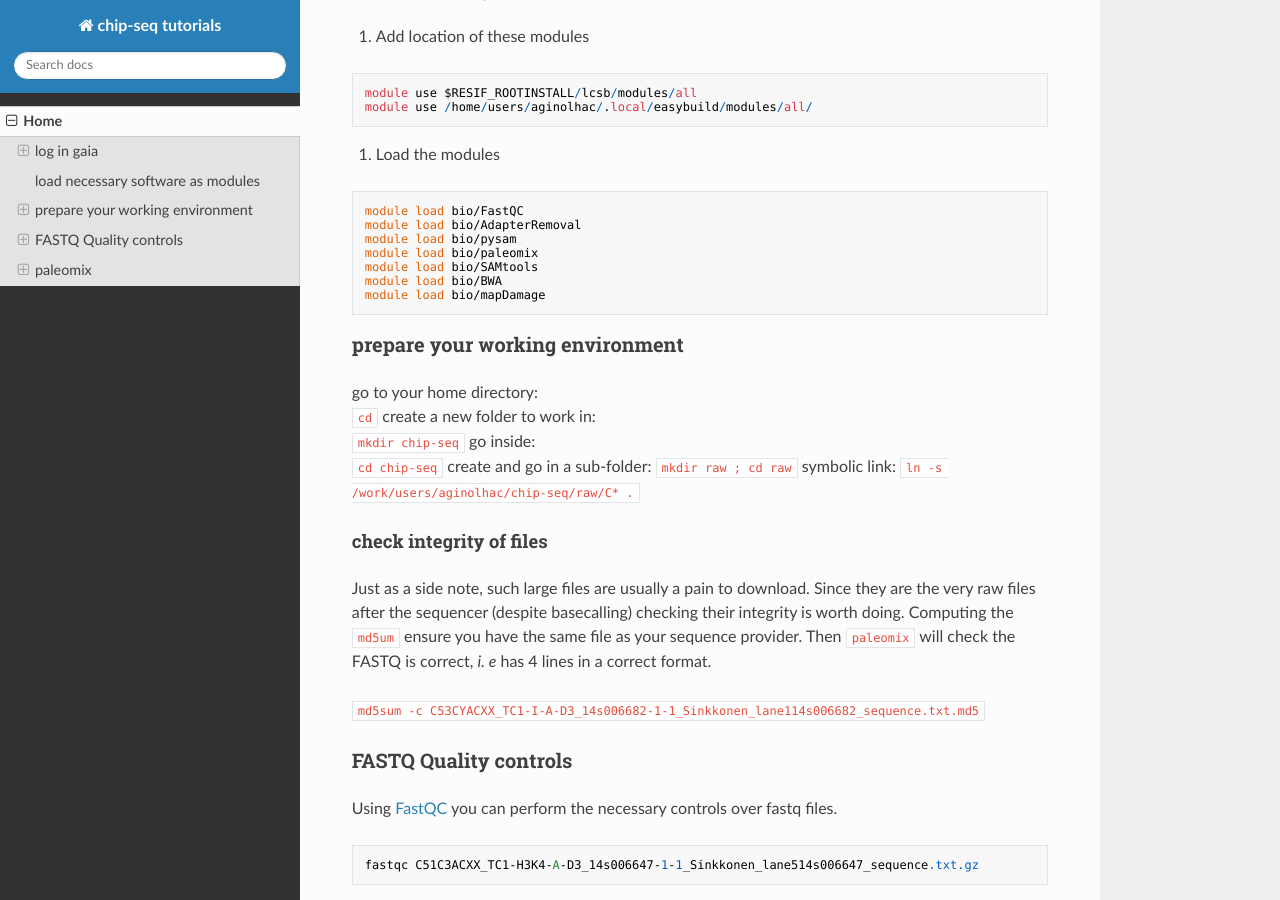
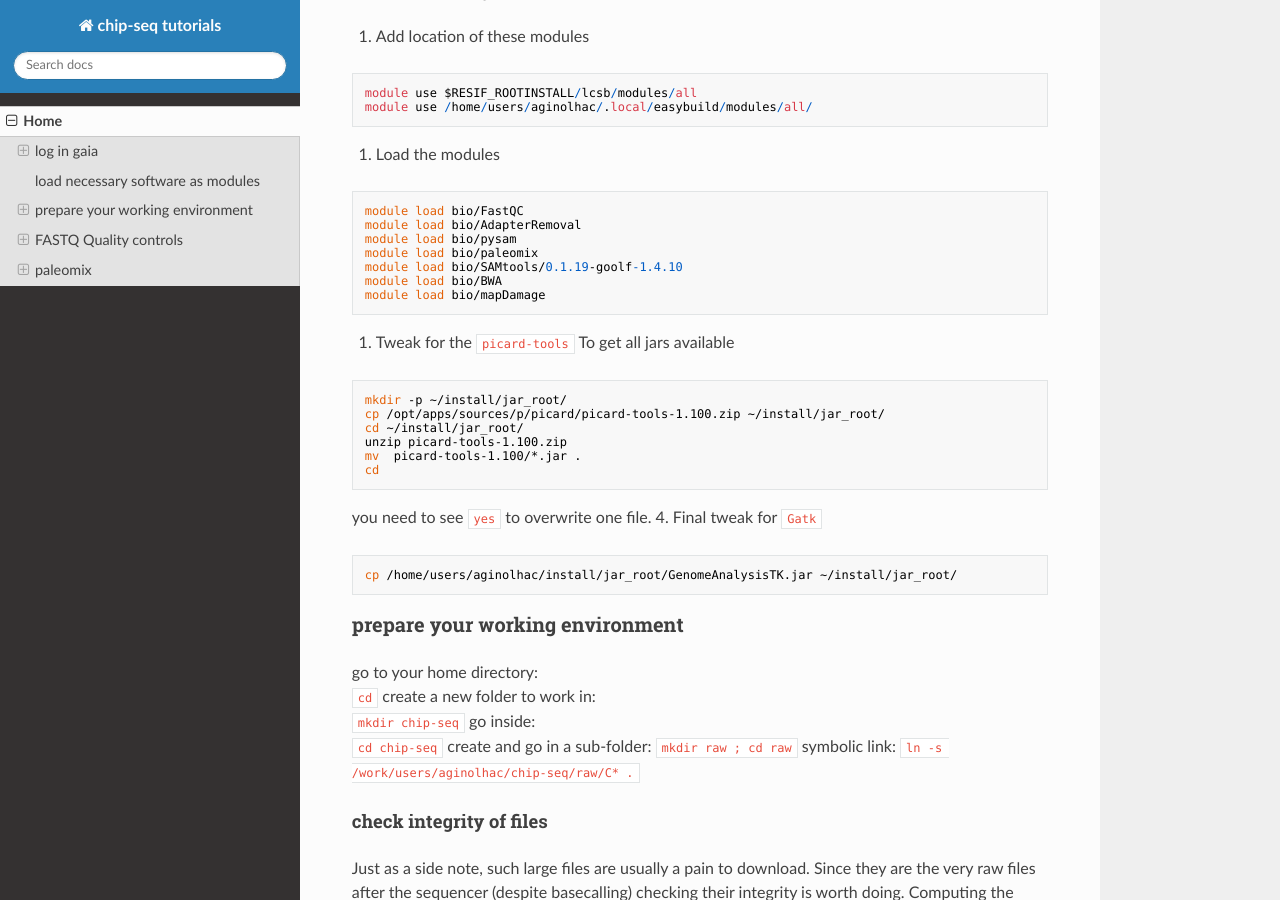
Before and after one commit to ginolhac/chip-seq, an MkDocs documentation site: the page built from docs/index.md, in a window 1280 px wide and 900 px high, scrolled down 2109 px. Built offline with MkDocs 1.6.1, drawn with Linux system fonts in a browser that asks for light colours; nearby versions of some CDN libraries; old or Windows-style settings are respelled for this version of MkDocs; some of the changed text lies outside the part shown.

Commit message:
correct spaces

````diff
--- a/docs/index.md
+++ b/docs/index.md
@@ -78,22 +78,34 @@
 ### load necessary software as modules
 
  1. Add location of these modules
-
 ```
 module use $RESIF_ROOTINSTALL/lcsb/modules/all
 module use /home/users/aginolhac/.local/easybuild/modules/all/
 ```
-
  2. Load the modules
-
 ```
 module load bio/FastQC
 module load bio/AdapterRemoval
 module load bio/pysam
 module load bio/paleomix
-module load bio/SAMtools
+module load bio/SAMtools/0.1.19-goolf-1.4.10
 module load bio/BWA
 module load bio/mapDamage
+```
+3. Tweak for the `picard-tools`
+To get all jars available
+```
+mkdir -p ~/install/jar_root/
+cp /opt/apps/sources/p/picard/picard-tools-1.100.zip ~/install/jar_root/
+cd ~/install/jar_root/
+unzip picard-tools-1.100.zip
+mv  picard-tools-1.100/*.jar .
+cd
+```
+you need to see `yes` to overwrite one file.
+4. Final tweak for `Gatk`
+```
+cp /home/users/aginolhac/install/jar_root/GenomeAnalysisTK.jar ~/install/jar_root/
 ```
 
 ### prepare your working environment
@@ -158,6 +170,20 @@
 paleomix -h
 ```
 
+#### test your install
+
+clone Mikkel's repository
+```
+git clone https://github.com/MikkelSchubert/paleomix.git ~/install/paleomix
+cd ~/install/paleomix/examples/bam_pipeline
+```
+run the example, start by a `dry-run`
+```
+paleomix bam_pipeline run --bwa-max-threads=1 --max-threads=2 --dry-run 000_makefile.yaml
+```
+
+
+
 #### Generate a makefile
 
 Trimming, mapping imply a lot of steps and it is hard to be sure that everything goes well. Paleomix works in temporary folder, check the data produced and then copy back files that are complete. Plus, you want to test different parameters, add a new reference without having to redo earlier steps while being sure that all files are up-to-date. This goes thourgh a `YAML` makefile. The syntax is pretty forward.
````
